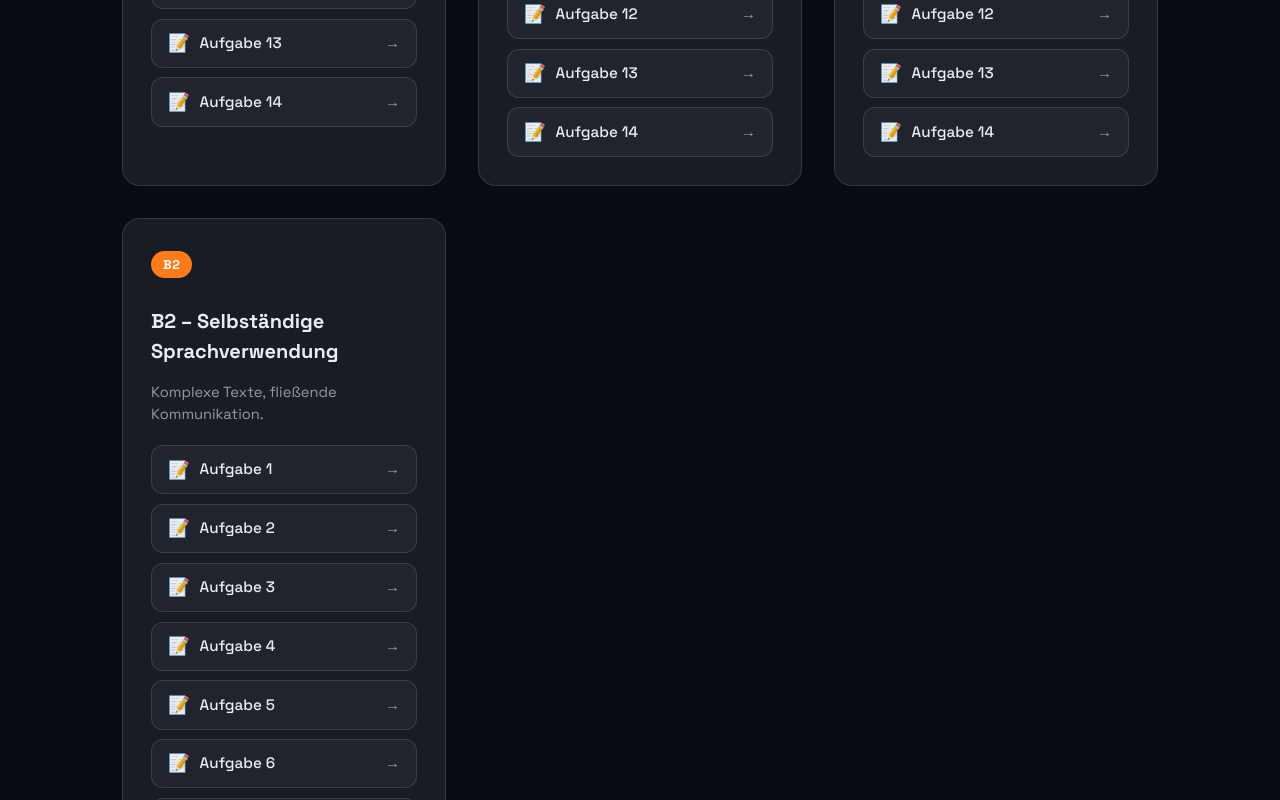
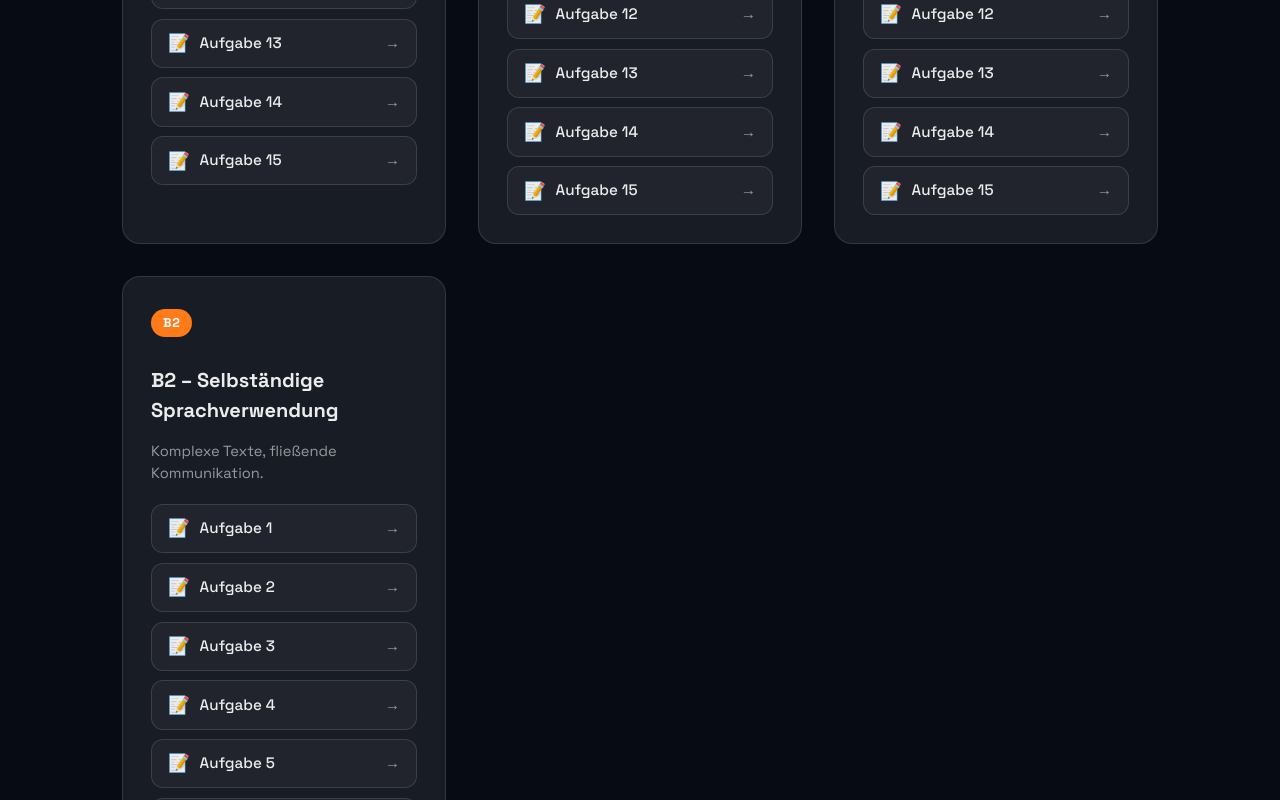
Before and after one commit to mostafakanaan/Personal_Portfolio, a React (Vite) app: page /DfA/Aufgaben in a window 1280 px wide. Shown: the part 1180-1980 px from the top of the page. Built offline with nearby package versions, Linux system fonts and the light colour scheme.

Commit message:
feat: add Aufgabe 15 to all levels

```diff
--- a/src/data/aufgaben.js
+++ b/src/data/aufgaben.js
@@ -24,6 +24,8 @@ export const levels = [
       { number: 12, title: "Aufgabe 12", link: "/DfA/Aufgaben/12" },
       { number: 13, title: "Aufgabe 13", link: "/DfA/Aufgaben/13" },
       { number: 14, title: "Aufgabe 14", link: "/DfA/Aufgaben/14" },
+
+      { number: 15, title: "Aufgabe 15", link: "/DfA/Aufgaben/15" },
     ],
   },
   {
@@ -46,6 +48,8 @@ export const levels = [
       { number: 12, title: "Aufgabe 12", link: "/DfA/Aufgaben/12" },
       { number: 13, title: "Aufgabe 13", link: "/DfA/Aufgaben/13" },
       { number: 14, title: "Aufgabe 14", link: "/DfA/Aufgaben/14" },
+
+      { number: 15, title: "Aufgabe 15", link: "/DfA/Aufgaben/15" },
     ],
   },
   {
@@ -68,6 +72,8 @@ export const levels = [
       { number: 12, title: "Aufgabe 12", link: "/DfA/Aufgaben/12" },
       { number: 13, title: "Aufgabe 13", link: "/DfA/Aufgaben/13" },
       { number: 14, title: "Aufgabe 14", link: "/DfA/Aufgaben/14" },
+
+      { number: 15, title: "Aufgabe 15", link: "/DfA/Aufgaben/15" },
     ],
   },
   {
@@ -90,6 +96,8 @@ export const levels = [
       { number: 12, title: "Aufgabe 12", link: "/DfA/Aufgaben/12" },
       { number: 13, title: "Aufgabe 13", link: "/DfA/Aufgaben/13" },
       { number: 14, title: "Aufgabe 14", link: "/DfA/Aufgaben/14" },
+
+      { number: 15, title: "Aufgabe 15", link: "/DfA/Aufgaben/15" },
     ],
   },
 ];
```
